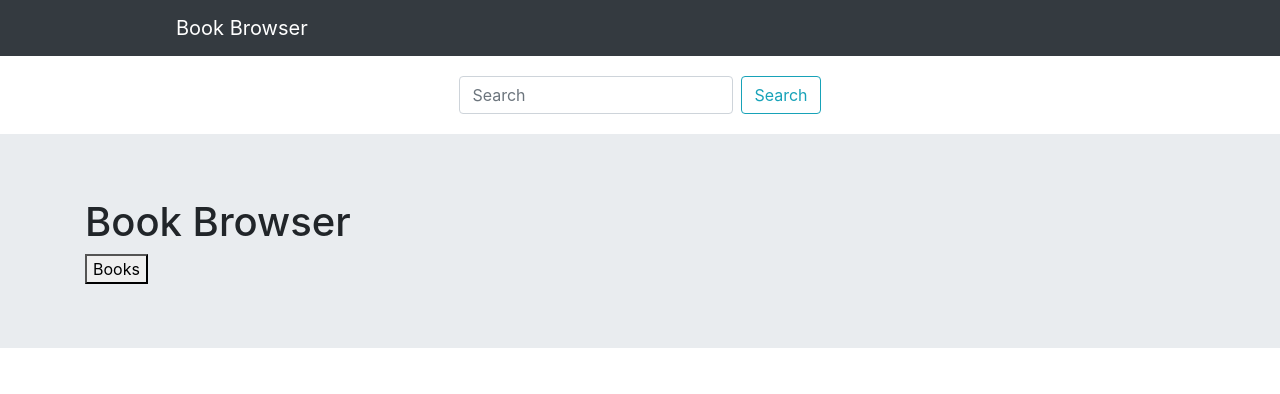
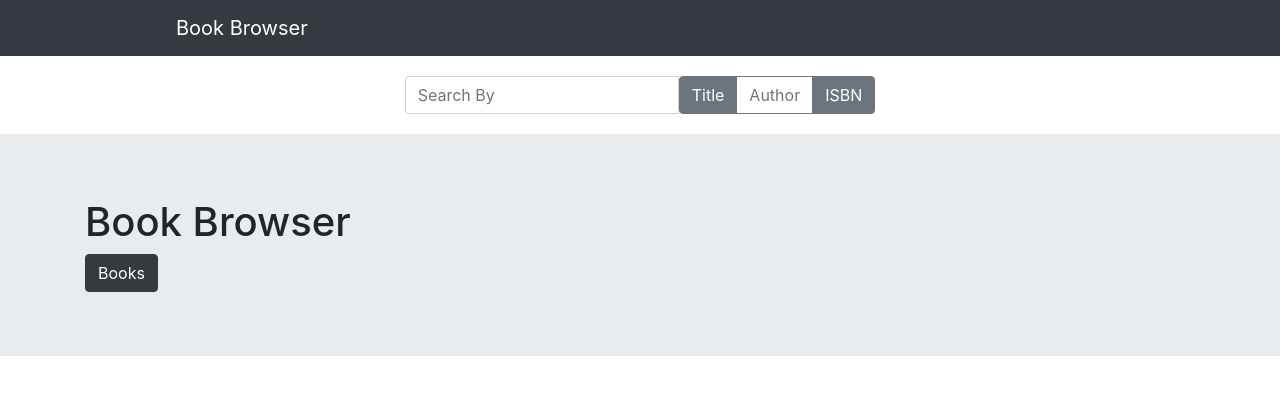
Before and after one commit to KJablonski08/book-browser, a React (Create React App) app: page / in a window 1280 px wide. Shown: the top 394 px of the page. Built offline with nearby package versions, Linux system fonts and the light colour scheme.

Commit message:
added toggle buttons for search on author, title, and isbn

```diff
--- a/src/components/BookList.js
+++ b/src/components/BookList.js
@@ -13,6 +13,7 @@ const BookList = () => {
 			})
 			.catch(console.error);
 	}, []);
+	console.log(books);
 	if (books === null) {
 		return null;
 	}
@@ -28,6 +29,13 @@ const BookList = () => {
 									src={book.volumeInfo.imageLinks.thumbnail}
 								/>
 								<Card.Title>{book.volumeInfo.title}</Card.Title>
+								{book.volumeInfo.authors.map((author) => {
+									return (
+										<Card.Subtitle className='mb-2 text-muted'>
+											{author}
+										</Card.Subtitle>
+									);
+								})}
 							</Card>
 						);
 					} else {
--- a/src/components/Home.js
+++ b/src/components/Home.js
@@ -1,5 +1,5 @@
 import React from 'react';
-import { Jumbotron, Container } from 'react-bootstrap';
+import { Jumbotron, Container, Button } from 'react-bootstrap';
 import { Link } from 'react-router-dom';
 
 const Home = () => {
@@ -9,7 +9,7 @@ const Home = () => {
 				<Container>
 					<h1>Book Browser</h1>
 					<Link to='/books'>
-						<button>Books</button>
+						<Button variant='dark'>Books</Button>
 					</Link>
 				</Container>
 			</Jumbotron>
--- a/src/components/SearchForm.js
+++ b/src/components/SearchForm.js
@@ -1,12 +1,39 @@
-import React from 'react';
-import { Form, FormControl, Button } from 'react-bootstrap';
+import React, { useState } from 'react';
+import {
+	Form,
+	FormControl,
+	ToggleButtonGroup,
+	ToggleButton,
+	InputGroup,
+} from 'react-bootstrap';
 
 const SearchForm = () => {
+	const [value, setValue] = useState([1, 3]);
+	const handleChange = (val) => setValue(val);
 	return (
 		<div className='search'>
 			<Form inline>
-				<FormControl type='text' placeholder='Search' className='mr-sm-2' />
-				<Button variant='outline-info'>Search</Button>
+				<InputGroup>
+					<FormControl
+						placeholder='Search By'
+						aria-label='Search By'
+						aria-describedby='basic-addon2'
+					/>
+					<ToggleButtonGroup
+						type='checkbox'
+						value={value}
+						onChange={handleChange}>
+						<ToggleButton variant='outline-secondary' value={1}>
+							Title
+						</ToggleButton>
+						<ToggleButton variant='outline-secondary' value={2}>
+							Author
+						</ToggleButton>
+						<ToggleButton variant='outline-secondary' value={3}>
+							ISBN
+						</ToggleButton>
+					</ToggleButtonGroup>
+				</InputGroup>
 			</Form>
 		</div>
 	);
```
